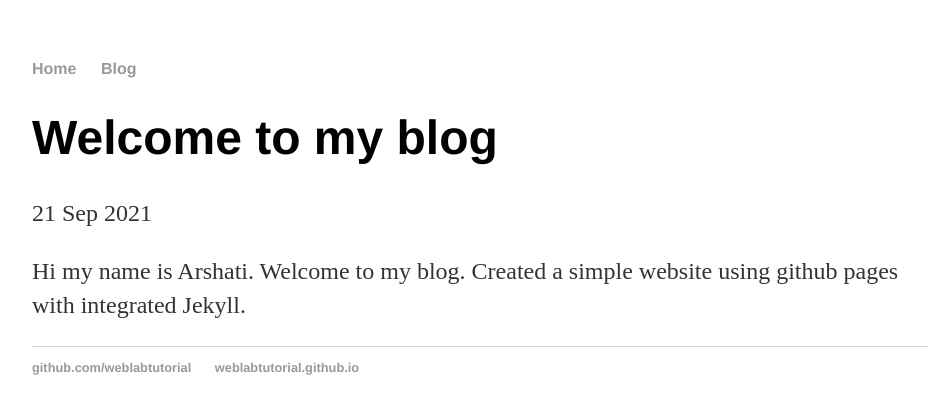
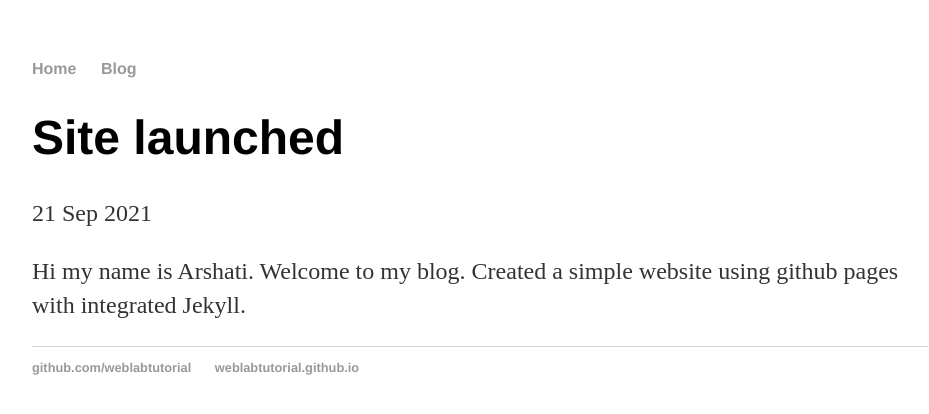
Before and after one commit to arshati/arshati.github.io, a Jekyll site: the page built from _posts/2021-09-21-site-launched.md, in a window 1280 px wide. Shown: the top 414 px of the page, without its empty margins (160-1089 px from the left). Built offline with Jekyll 4.4.1, drawn with Linux system fonts in a browser that asks for light colours.

Commit message:
Update and rename 2021-09-21-welcome-to-blog.md to 2021-09-21-site-launched.md

```diff
--- a/_posts/2021-09-21-welcome-to-blog.md
+++ b/_posts/2021-09-21-site-launched.md
@@ -1,6 +1,6 @@
 ---
 layout: post
-title: "Welcome to my blog"
+title: "Site launched"
 date: 2021-09-21
 ---
 
```
